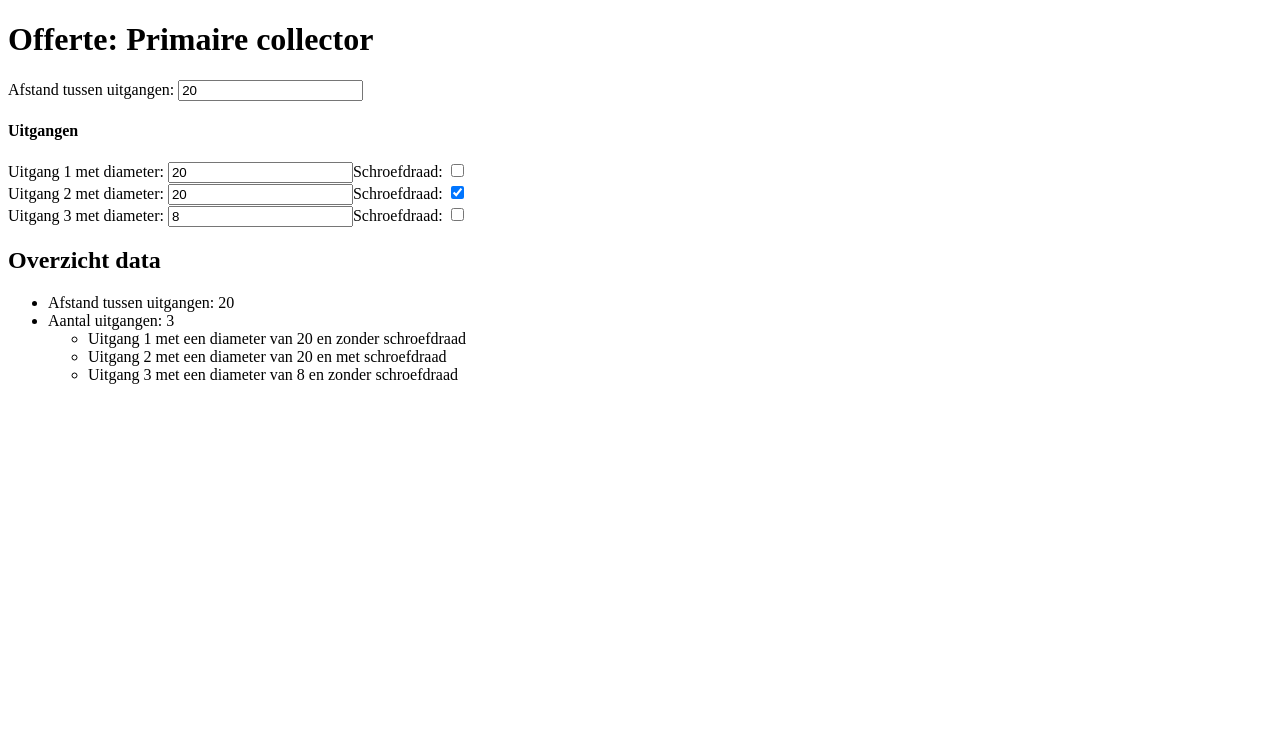
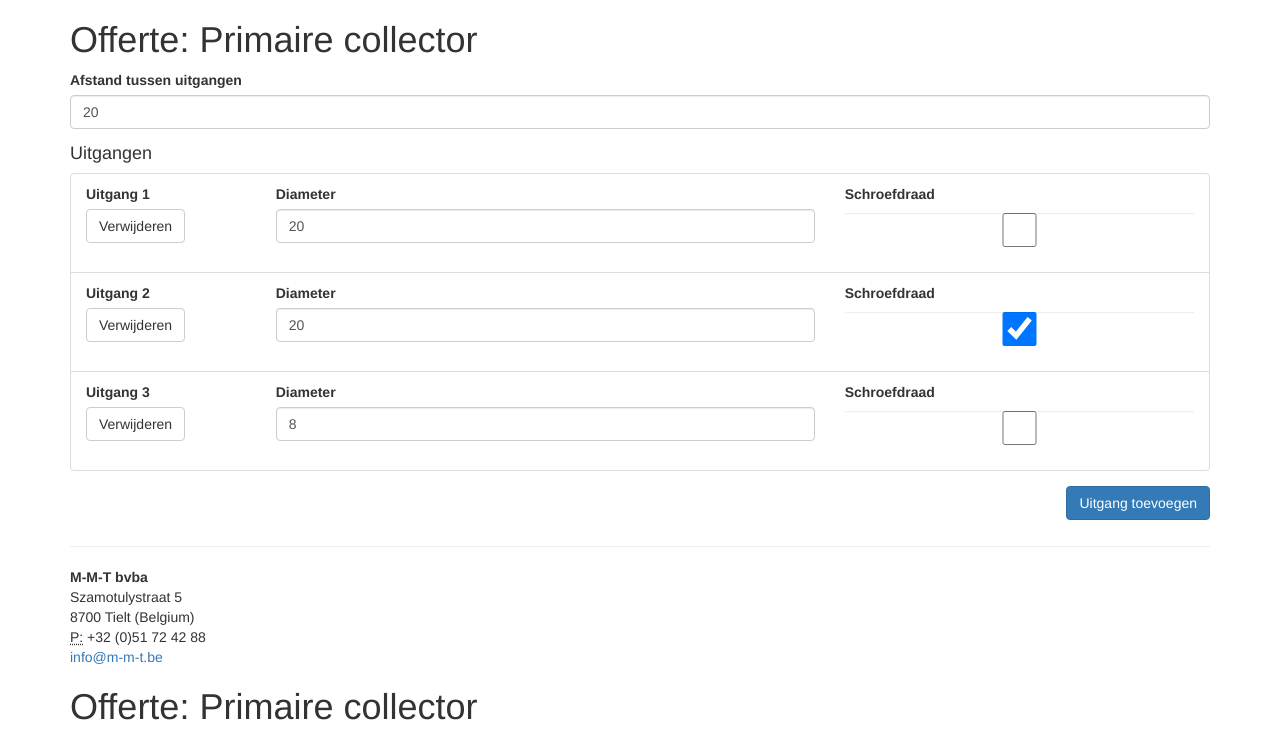
Before and after one commit to fredericwatteyne/mmt-offerte-app, an Angular app: page / in a window 1280 px wide. Shown: the top 736 px of the page. Built offline with nearby package versions, Linux system fonts and the light colour scheme.

Commit message:
Add bootstrap layout

```diff
--- a/src/app/app.component.html
+++ b/src/app/app.component.html
@@ -1 +1,3 @@
-<app-primaire-collector></app-primaire-collector>
+<div class="container">
+    <app-primaire-collector></app-primaire-collector>
+</div>
--- a/src/app/components/primaire-collector/primaire-collector.component.html
+++ b/src/app/components/primaire-collector/primaire-collector.component.html
@@ -1,28 +1,63 @@
+<div>
     <h1>
         Offerte: Primaire collector
     </h1>
     <form>
-    <div>
-        <label for="afstandTussenUitgangen">Afstand tussen uitgangen: </label>
-        <input type="number" [(ngModel)]="afstandTussenUitgangen" name="afstandTussenUitgangen">
+        <div class=" form-group ">
+            <label for="afstandTussenUitgangen ">Afstand tussen uitgangen</label>
+            <input class="form-control " type="number " [(ngModel)]="afstandTussenUitgangen " name="afstandTussenUitgangen ">
         </div>
         <h4>Uitgangen</h4>
-    <div *ngFor="let oi of uitgangen; let j = index">
-        <label for="diameter">Uitgang {{j + 1}} met diameter: </label>
-        <input type="number" [(ngModel)]="oi.diameter" name="diameter-{{j}}">
-        <label for="heeftSchroefdraad">Schroefdraad: </label>
-        <input type="checkbox" [(ngModel)]="oi.heeftScroefdraad" name="heeftSchroefdraad-{{j}}">
+        <div class="form-group ">
+            <div *ngFor="let oi of uitgangen; let j=index " class="list-group-item ">
+
+                <div class='row'>
+                    <div class="col-sm-2 ">
+                        <div class='form-group'>
+                            <label for=" diameter ">Uitgang {{j + 1}}</label>
+                            <button type="button " class="btn btn-default ">
+                            Verwijderen
+                        </button>
                         </div>
+                    </div>
+                    <div class="col-sm-6 ">
+                        <div class='form-group'>
+                            <label for=" diameter ">Diameter</label>
+                            <input class="form-control " type="number " [(ngModel)]="oi.diameter " name="diameter-{{j}} ">
+                        </div>
+                    </div>
+                    <div class="col-sm-4 ">
+                        <div class='form-group'>
+                            <label for="heeftSchroefdraad ">Schroefdraad</label>
+                            <input class="form-control " type="checkbox" [(ngModel)]="oi.heeftScroefdraad " name="heeftSchroefdraad-{{j}} ">
+                        </div>
+                    </div>
+                </div>
+            </div>
+        </div>
+        <div class="float-sm-right ">
+            <button type="button " class="btn btn-primary pull-right ">
+            Uitgang toevoegen
+        </button>
+        </div><br><br>
 
     </form>
+</div>
+<hr>
 
-<h2>
-    Overzicht data
-</h2>
-<ul>
-    <li>Afstand tussen uitgangen: {{afstandTussenUitgangen}}</li>
-    <li>Aantal uitgangen: {{uitgangen.length}}</li>
-    <ul>
-        <li *ngFor="let u of uitgangen; let i = index">Uitgang {{i + 1}} met een diameter van {{u.diameter}} en {{u.heeftScroefdraad ? 'met' : 'zonder'}} schroefdraad</li>
+<address>
+  <strong>M-M-T bvba</strong><br>
+  Szamotulystraat 5<br>
+  8700 Tielt (Belgium)<br>
+  <abbr title="Phone ">P:</abbr> +32 (0)51 72 42 88<br>
+  <a href="mailto:# ">info@m-m-t.be</a>
+</address>
+<h1>
+    Offerte: Primaire collector
+</h1>
+<ul class="list-group ">
+    <li class="list-group-item ">Afstand tussen uitgangen: {{afstandTussenUitgangen}}</li>
+    <li class="list-group-item ">Aantal uitgangen: {{uitgangen.length}}</li>
+    <li *ngFor="let u of uitgangen; let i=index " class="list-group-item ">Uitgang {{i + 1}} met een diameter van {{u.diameter}} en {{u.heeftScroefdraad ? 'met' : 'zonder'}} schroefdraad</li>
 </ul>
-</ul>
+<hr>
--- a/src/styles.css
+++ b/src/styles.css
@@ -1 +1,3 @@
 /* You can add global styles to this file, and also import other style files */
+
+@import '~bootstrap/dist/css/bootstrap.min.css';
```
Lines whose indentation alone changed are shown as unchanged.
